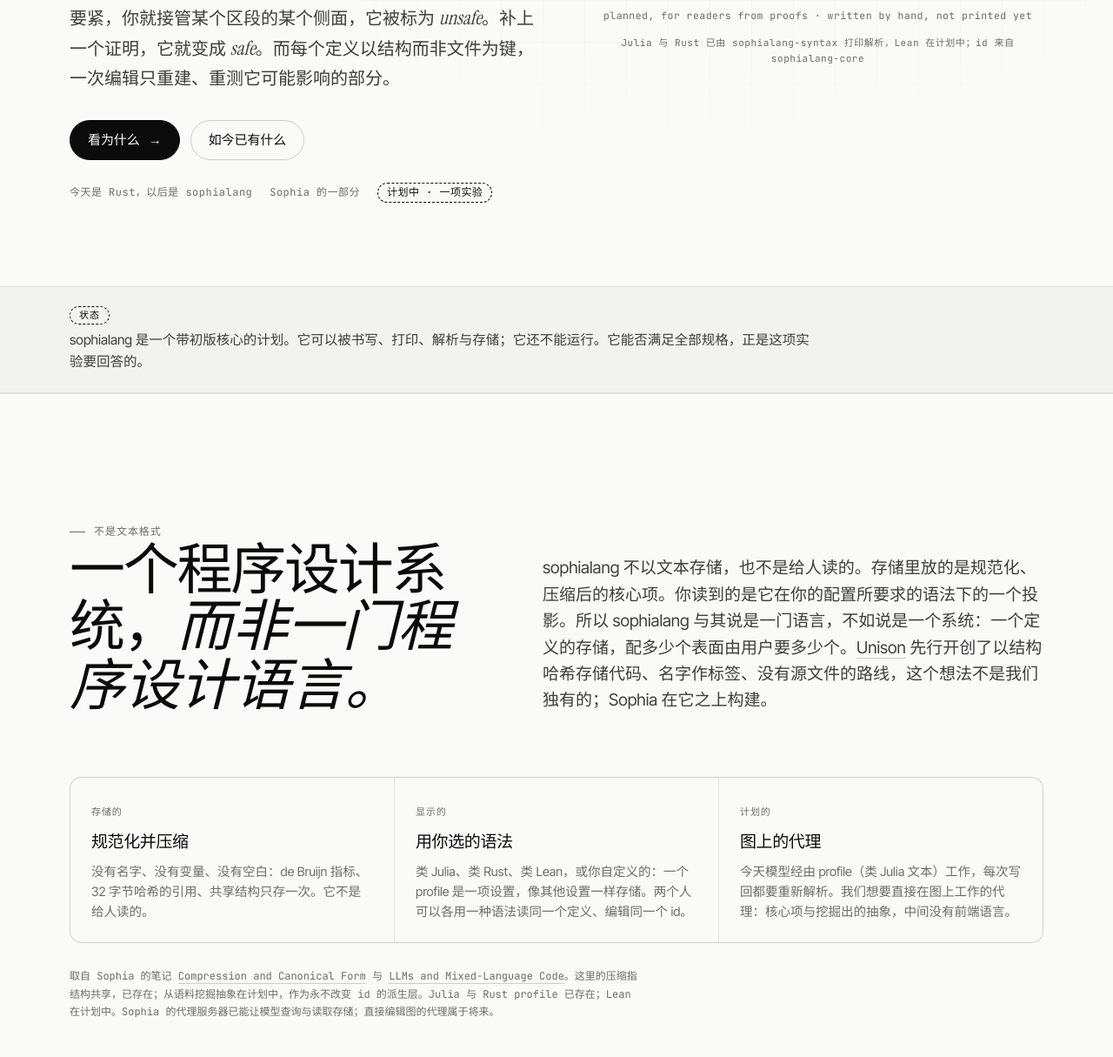
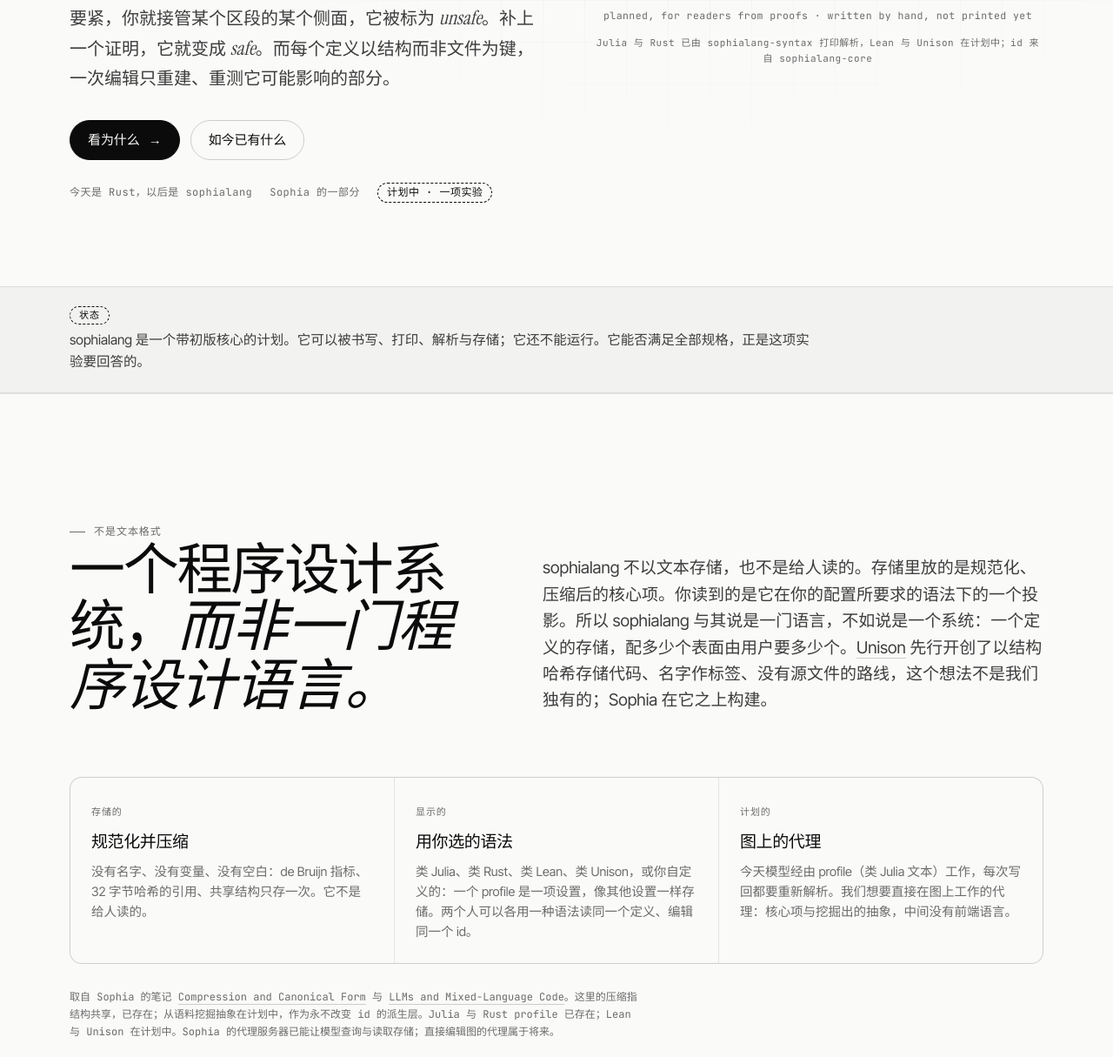
Before and after one commit to MathStruct/MathStruct.github.io, an Astro site in the folder landing/: page /zh/projects/sophialang in a window 1280 px wide. Shown: the part 625-1840 px from the top of the page at 87% size. Built offline with nearby package versions, Linux system fonts and the light colour scheme; Astro itself is replaced by a stand-in of ours.

Commit message:
sophialang: port the Unison profile copy changes to the Chinese page
Co-authored-by: DanielBoigk <DanielBoigk@users.noreply.github.com>

```diff
--- a/landing/src/pages/zh/projects/sophialang.astro
+++ b/landing/src/pages/zh/projects/sophialang.astro
@@ -48,7 +48,7 @@ const compare: [string, string, string][] = [
 // ---------------------------------------------------------------- 是系统，不是语法
 const system = [
   { k: "存储的", t: "规范化并压缩", d: "没有名字、没有变量、没有空白：de Bruijn 指标、32 字节哈希的引用、共享结构只存一次。它不是给人读的。" },
-  { k: "显示的", t: "用你选的语法", d: "类 Julia、类 Rust、类 Lean，或你自定义的：一个 profile 是一项设置，像其他设置一样存储。两个人可以各用一种语法读同一个定义、编辑同一个 id。" },
+  { k: "显示的", t: "用你选的语法", d: "类 Julia、类 Rust、类 Lean、类 Unison，或你自定义的：一个 profile 是一项设置，像其他设置一样存储。两个人可以各用一种语法读同一个定义、编辑同一个 id。" },
   { k: "计划的", t: "图上的代理", d: "今天模型经由 profile（类 Julia 文本）工作，每次写回都要重新解析。我们想要直接在图上工作的代理：核心项与挖掘出的抽象，中间没有前端语言。" },
 ]
 
@@ -142,7 +142,7 @@ const roadmap = [
         <figure class="hero-art reveal" style="--d:.1s">
           <Profiles />
           <figcaption class="mono">
-            Julia 与 Rust 已由 sophialang-syntax 打印解析，Lean 在计划中；id 来自 sophialang-core
+            Julia 与 Rust 已由 sophialang-syntax 打印解析，Lean 与 Unison 在计划中；id 来自 sophialang-core
           </figcaption>
         </figure>
       </div>
@@ -181,7 +181,7 @@ const roadmap = [
         </ul>
         <p class="fineprint mono">
           取自 Sophia 的笔记 <a class="il" href={links.compression}>Compression and Canonical Form</a>
-          与 <a class="il" href={links.llms}>LLMs and Mixed-Language Code</a>。这里的压缩指结构共享，已存在；从语料挖掘抽象在计划中，作为永不改变 id 的派生层。Julia 与 Rust profile 已存在；Lean 在计划中。Sophia 的代理服务器已能让模型查询与读取存储；直接编辑图的代理属于将来。
+          与 <a class="il" href={links.llms}>LLMs and Mixed-Language Code</a>。这里的压缩指结构共享，已存在；从语料挖掘抽象在计划中，作为永不改变 id 的派生层。Julia 与 Rust profile 已存在；Lean 与 Unison 在计划中。Sophia 的代理服务器已能让模型查询与读取存储；直接编辑图的代理属于将来。
         </p>
       </div>
     </section>
```
